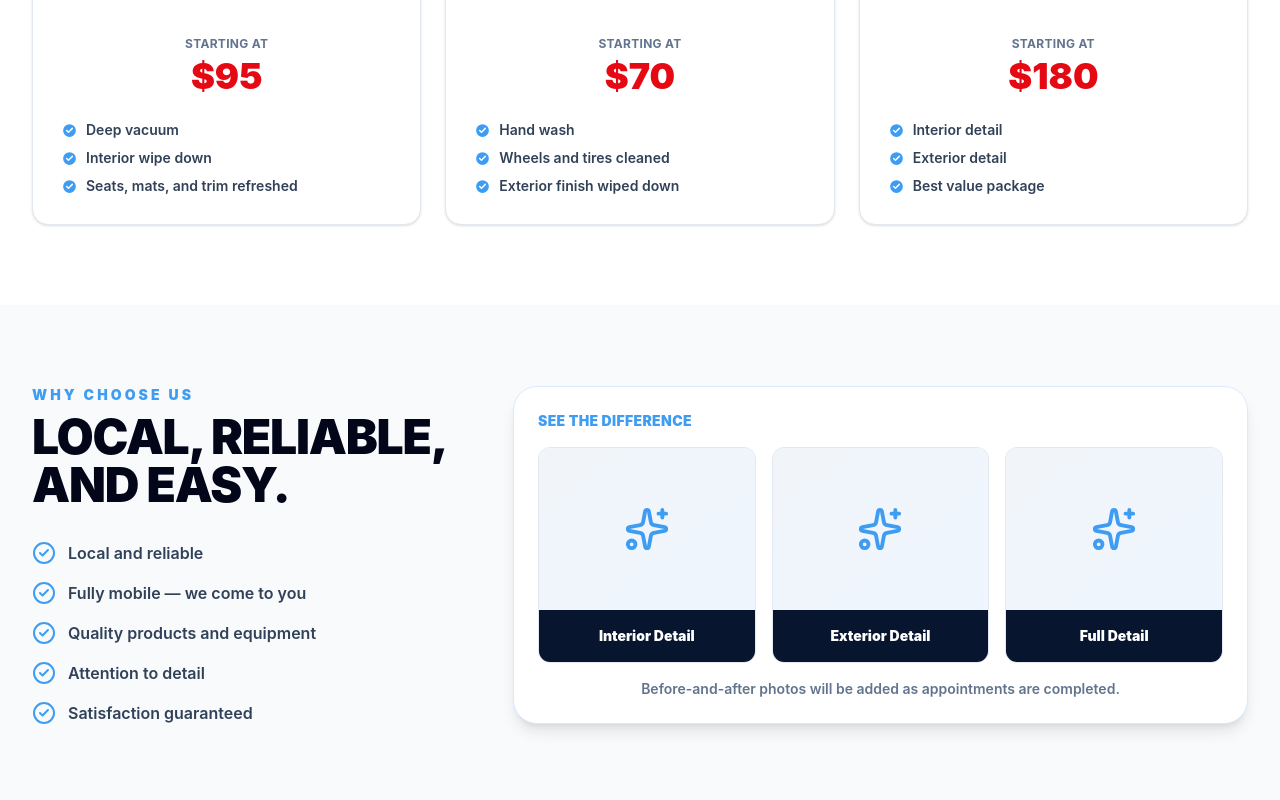
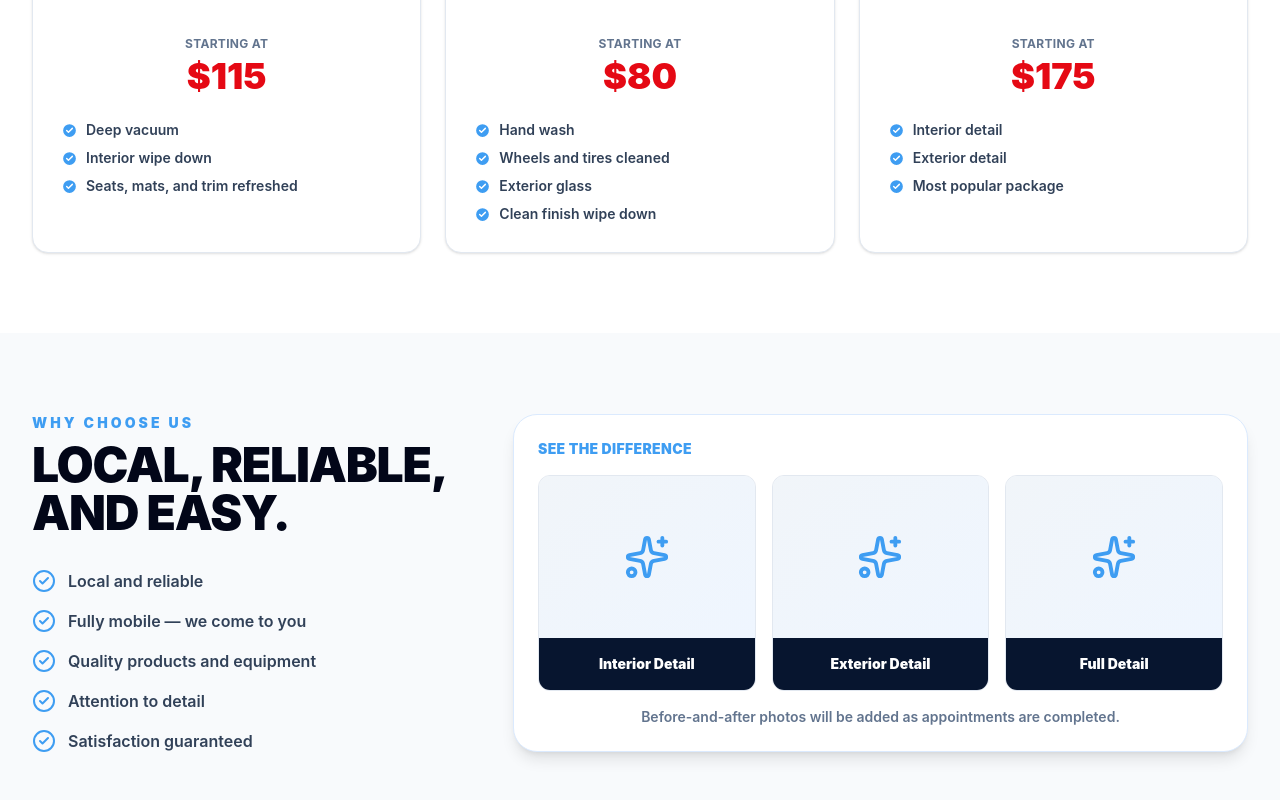
Before and after one commit to jmcgreal07-bot/intr-site, a Next.js app: page / in a window 1280 px wide. Shown: the part 1165-1965 px from the top of the page. Built offline with nearby package versions, Linux system fonts and the light colour scheme.

Commit message:
Update service pricing

```diff
--- a/app/page.tsx
+++ b/app/page.tsx
@@ -23,21 +23,21 @@ const FORMSPREE_ENDPOINT = "https://formspree.io/f/xwvyprep";
 const services = [
   {
     name: "Interior Detail",
-    price: "$95",
+    price: "$115",
     description: "Deep clean of interior surfaces, seats, carpets, mats, and trim.",
     bullets: ["Deep vacuum", "Interior wipe down", "Seats, mats, and trim refreshed"],
   },
   {
     name: "Exterior Detail",
-    price: "$70",
+    price: "$80",
     description: "Hand wash, wheels, tires, exterior glass, and clean finish.",
-    bullets: ["Hand wash", "Wheels and tires cleaned", "Exterior finish wiped down"],
+    bullets: ["Hand wash", "Wheels and tires cleaned", "Exterior glass", "Clean finish wipe down"],
   },
   {
     name: "Full Detail",
-    price: "$180",
+    price: "$175",
     description: "The best value package — complete interior and exterior refresh.",
-    bullets: ["Interior detail", "Exterior detail", "Best value package"],
+    bullets: ["Interior detail", "Exterior detail", "Most popular package"],
   },
 ];
 
```
